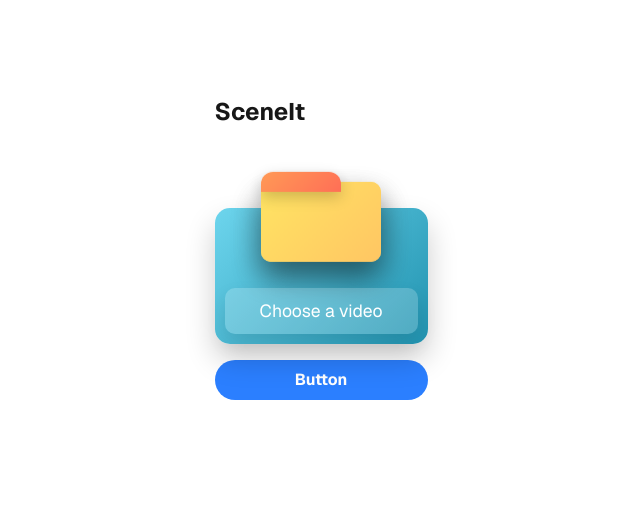
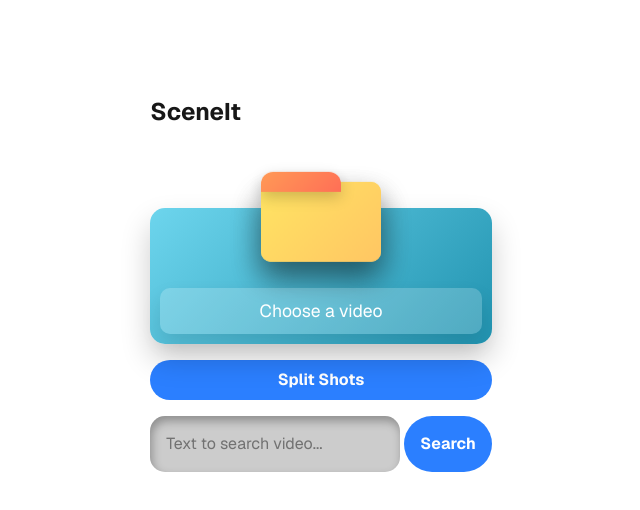
Before and after one commit to chzzou92/sceneit, a Next.js app in the folder frontend/: page / in a window 1280 px wide. Shown: the top 510 px of the page, without its empty margins (319-959 px from the left). Built offline with nearby package versions, Linux system fonts and the light colour scheme.

Commit message:
added text search -> seems to sort of work

```diff
--- a/frontend/src/app/page.tsx
+++ b/frontend/src/app/page.tsx
@@ -1,20 +1,47 @@
 "use client";
 import Image from "next/image";
 import Uploader from "./Uploader";
+import SearchInput from "@/components/SearchInput";
+import react, { useState } from "react";
+export default function Home() {
+  const [searchText, setSearchText] = useState("");
 
-export default function Home() {
   const testShots = async () => {
     const resp = await fetch(process.env.NEXT_PUBLIC_API + "/split_shots", {
       method: "POST",
       headers: { "Content-Type": "application/json" },
       body: JSON.stringify({
-         source_s3_uri: "s3://sceneit-chriszou-001/uploads918c75ff-d0c2-4401-abd5-4e0fc586e357.mov",
+        source_s3_uri:
+          "s3://sceneit-chriszou-001/uploads918c75ff-d0c2-4401-abd5-4e0fc586e357.mov",
         threshold: 22.0,
         min_scene_len: 12,
         split_clips: true,
         output_prefix_s3: "s3://sceneit-chriszou-001/outputs/video1/",
       }),
     });
+    const data = await resp.json();
+    console.log(data);
+  };
+
+  const getSearchText = async () => {
+    console.log(searchText)
+    const resp = await fetch(
+      process.env.NEXT_PUBLIC_API + "/search_embeddings_text",
+      {
+        method: "POST",
+        headers: { "Content-Type": "application/json" },
+        body: JSON.stringify({
+          filename:
+            "s3://sceneit-chriszou-001/uploads918c75ff-d0c2-4401-abd5-4e0fc586e357.mov",
+          text_search: searchText,
+          top_k: 10,
+        }),
+      }
+    );
+    if (!resp.ok) {
+      console.error("Search failed:", await resp.text());
+      return;
+    }
     const data = await resp.json();
     console.log(data);
   };
@@ -29,8 +56,17 @@ export default function Home() {
             className="bg-blue-500 hover:bg-blue-700 text-white font-bold py-2 px-4 rounded-full"
             onClick={testShots}
           >
-            Button
+            Split Shots
           </button>
+          <div className="flex flex-row w-full gap-1">
+            <SearchInput text={searchText} setText={setSearchText} />
+            <button
+              className="bg-blue-500 hover:bg-blue-700 text-white font-bold py-2 px-4 rounded-full"
+              onClick={getSearchText}
+            >
+              Search
+            </button>
+          </div>
         </div>
       </main>
     </div>
--- /dev/null
+++ b/frontend/src/components/SearchInput.tsx
@@ -0,0 +1,43 @@
+import React from "react";
+import styled from "styled-components";
+
+interface SearchInputProps {
+  text: string;
+  setText: (value: string) => void;
+}
+
+const SearchInput: React.FC<SearchInputProps> = ({ text, setText }) => {
+  return (
+    <StyledWrapper>
+      <input
+        type="text"
+        autoComplete="off"
+        name="text"
+        className="input"
+        placeholder="Text to search video..."
+        value={text}
+        onChange={(e) => setText(e.target.value)}
+      />
+    </StyledWrapper>
+  );
+};
+
+const StyledWrapper = styled.div`
+  .input {
+    border: none;
+    outline: none;
+    border-radius: 15px;
+    padding: 1em;
+    background-color: #ccc;
+    box-shadow: inset 2px 5px 10px rgba(0, 0, 0, 0.3);
+    transition: 300ms ease-in-out;
+  }
+
+  .input:focus {
+    background-color: white;
+    transform: scale(1.05);
+    box-shadow: 13px 13px 100px #969696, -13px -13px 100px #ffffff;
+  }
+`;
+
+export default SearchInput;
```
Also changed, not shown: 1 other file (tests, documents, lock files or other folders).
